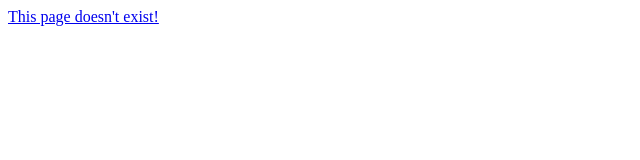
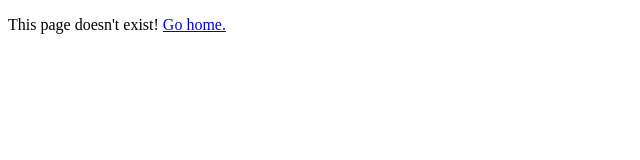
Before and after one commit to justin-ardini/nech, a plain HTML site: page www/404.html in a window 1280 px wide. Shown: the whole page, without its empty margins (0-640 px from the left). Drawn offline with Linux system fonts and the light colour scheme.

Commit message:
serves up 404s now

```diff
--- a/www/404.html
+++ b/www/404.html
@@ -1 +1,8 @@
-<a href="/">This page doesn't exist!</a>
+<!DOCTYPE html>
+<html>
+<head>
+	<title>404</title>
+</head><body>
+	<p>This page doesn't exist!  <a href='/index.html'>Go home.</a></p>
+</body>
+</html>
```
